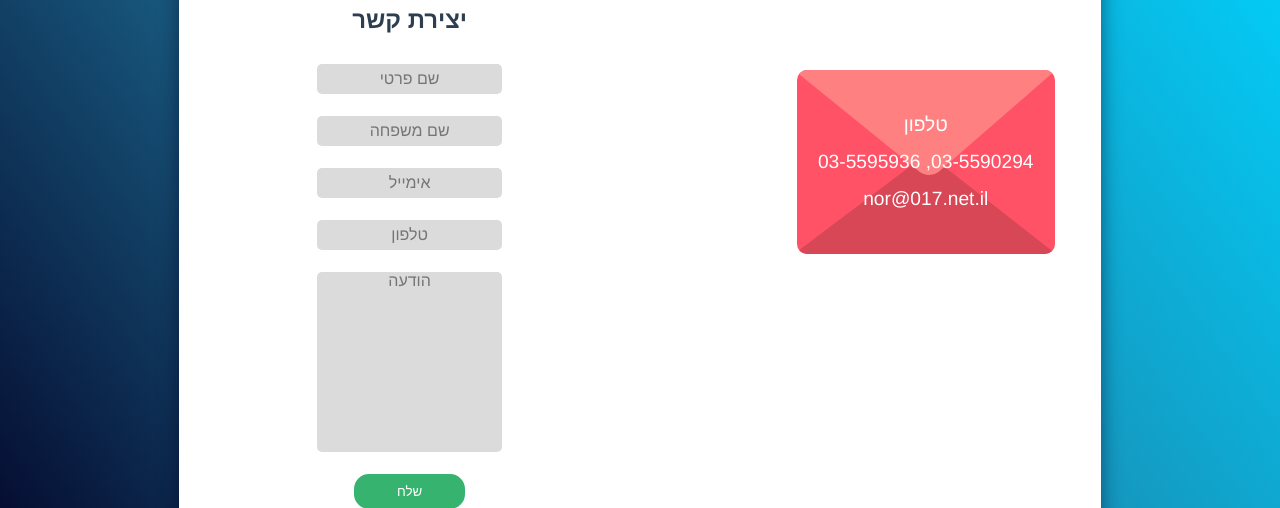
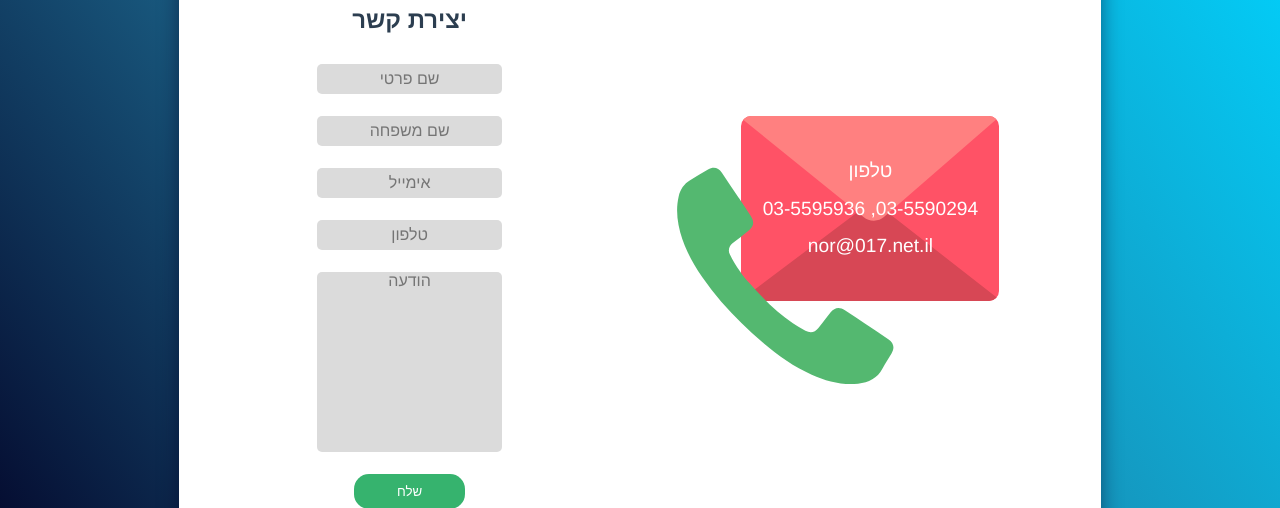
Before and after one commit to itaytzdaka/metal-client, a Vue app: page /contact in a window 1280 px wide. Shown: the part 186-694 px from the top of the page. Built offline with nearby package versions, Linux system fonts and the light colour scheme.

Commit message:
contact logo

```diff
--- a/src/components/Contact.vue
+++ b/src/components/Contact.vue
@@ -9,6 +9,7 @@
             <p>03-5590294, 03-5595936</p>
             <p>nor@017.net.il</p>
           </div>
+          <img class="phone" src="../assets/svg/phone.svg" alt="My Happy SVG" />
         </div>
 
 
@@ -169,10 +170,12 @@ img {
 }
 
 .letter-container {
+  display: flex;
+  justify-content: center;
   /* background-color: green; */
   position: relative;
   width: 80%;
-  padding-top: 80%;
+  padding-top: 60%;
 
   /* 16:9 Aspect Ratio */
 }
@@ -186,7 +189,7 @@ img {
   padding: 10% 0;
   top: 0;
   width: 70%;
-  height: 50%;
+  height: 67%;
   background: #ff5266;
   border-radius: 10px;
   overflow: hidden;
@@ -225,6 +228,13 @@ img {
   position: relative;
   color: white;
   font-size: 1.5vw;
+  z-index: 5;
+}
+
+.phone {
+  position: absolute;
+  top: 17%;
+  left: -4%;
   z-index: 5;
 }
 
```
Also changed, not shown: src/assets/svg/phone.svg (added).
